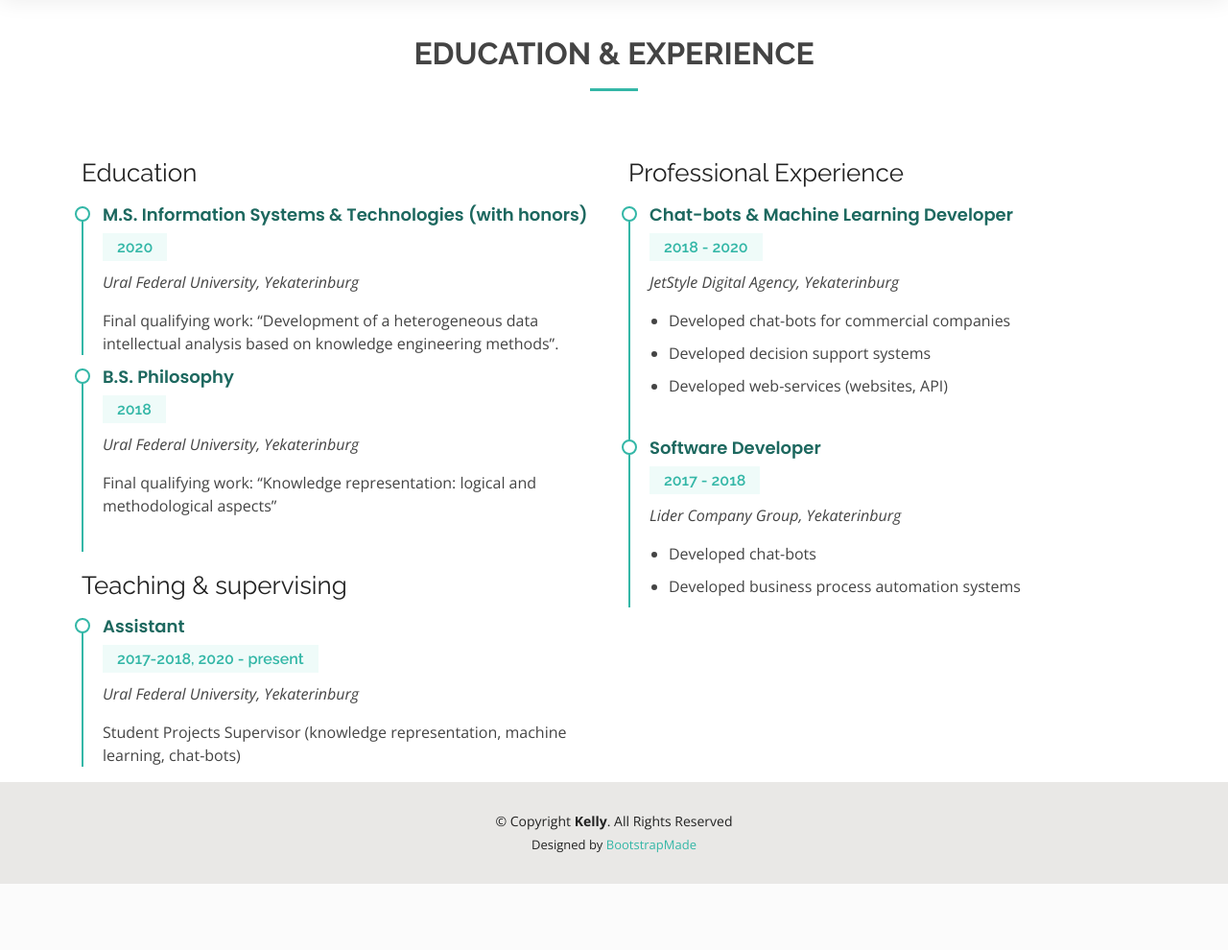
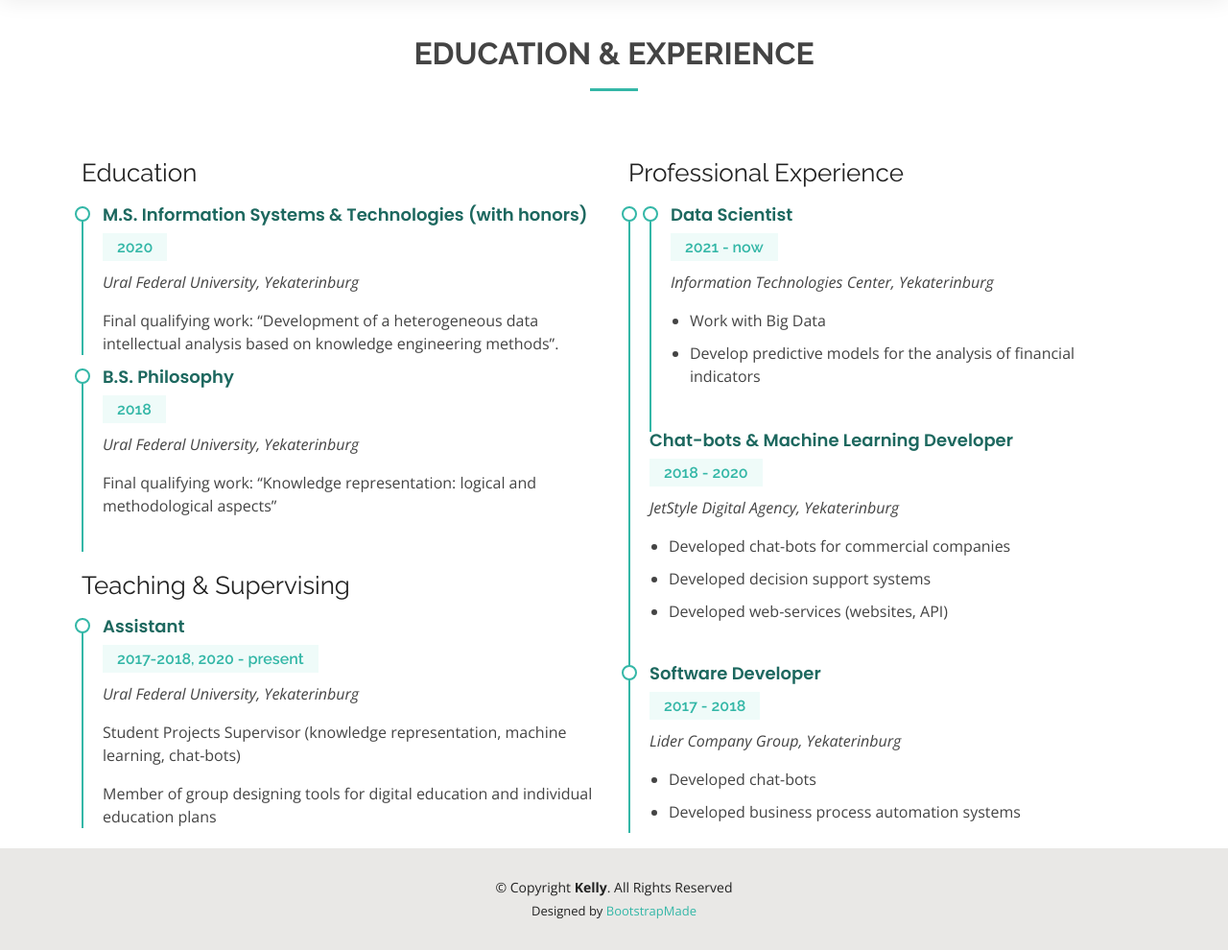
Before and after one commit to fecitpotentiam/fastapi_personal_website, a FastAPI app: page /experience in a window 1280 px wide. Shown: the part 73-1063 px from the top of the page at 96% size. Before the commit the page ends 994 px from the top, so only its background shows below. Run offline with FastAPI, Linux system fonts and the light colour scheme; some libraries are stand-ins or nearby versions.

Commit message:
Added new personal info

```diff
--- a/templates/professional_experience.html
+++ b/templates/professional_experience.html
@@ -22,7 +22,8 @@
                             <h4>M.S. Information Systems &amp; Technologies (with honors)</h4>
                             <h5>2020</h5>
                             <p><em>Ural Federal University, Yekaterinburg</em></p>
-              <p>Final qualifying work: “Development of a heterogeneous data intellectual analysis based on knowledge engineering methods”.</p>
+                            <p>Final qualifying work: “Development of a heterogeneous data intellectual analysis based
+                                on knowledge engineering methods”.</p>
                         </div>
 
                         <div class="resume-item">
@@ -32,18 +33,31 @@
                             <p>Final qualifying work: “Knowledge representation: logical and methodological aspects”</p>
                         </div>
 
-            <h3 class="resume-title">Teaching &amp; supervising</h3>
+                        <h3 class="resume-title">Teaching &amp; Supervising</h3>
                         <div class="resume-item pb-0">
                             <h4>Assistant</h4>
                             <h5>2017-2018, 2020 - present</h5>
                             <p><em>Ural Federal University, Yekaterinburg</em></p>
                             <p>Student Projects Supervisor (knowledge representation, machine learning, chat-bots)</p>
+                            <p>Member of group designing tools for digital education and individual education plans</p>
                         </div>
 
                     </div>
                     <div class="col-lg-6">
                         <h3 class="resume-title">Professional Experience</h3>
                         <div class="resume-item">
+                            <div class="resume-item">
+                                <h4>Data Scientist</h4>
+                                <h5>2021 - now</h5>
+                                <p><em>Information Technologies Center, Yekaterinburg</em></p>
+                                <p>
+                                <ul>
+                                    <li>Work with Big Data</li>
+                                    <li>Develop predictive models for the analysis of financial indicators</li>
+                                </ul>
+                                </p>
+                            </div>
+
                             <h4>Chat-bots & Machine Learning Developer</h4>
                             <h5>2018 - 2020</h5>
                             <p><em>JetStyle Digital Agency, Yekaterinburg</em></p>
@@ -55,6 +69,7 @@
                             </ul>
                             </p>
                         </div>
+
                         <div class="resume-item">
                             <h4>Software Developer</h4>
                             <h5>2017 - 2018</h5>
@@ -66,6 +81,7 @@
                             </ul>
                             </p>
                         </div>
+
                     </div>
                 </div>
 
--- a/templates/research_experience.html
+++ b/templates/research_experience.html
@@ -142,6 +142,12 @@
 
                     <h3 class="resume-title">Conference Talks</h3>
                     <div class="resume-item">
+                        <h4>Epistemic Extensions of Description Logics in Ontological Modeling</h4>
+                        <h5>2021</h5>
+                        <p> International Interdisciplinary Conference «uAnalytiCon-2021: Contextualism, Knowledge, and Truth»</p>
+                    </div>
+
+                    <div class="resume-item">
                         <h4>Causality and Machine Learning in Scientific Research</h4>
                         <h5>2020</h5>
                         <p>Lomonosov 2020 International Youth Science Forum, Moscow State
```
Lines whose indentation alone changed are shown as unchanged.
